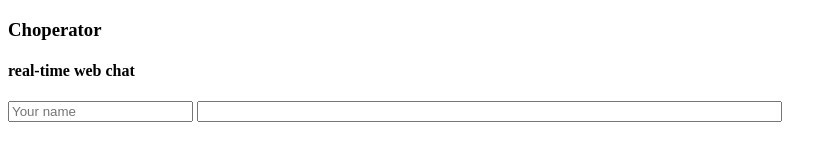
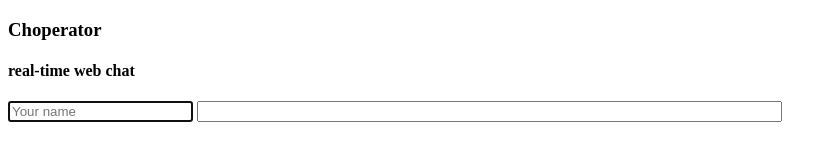
Before and after one commit to amcooper/choperator, a website: page index.html in a window 1280 px wide. Shown: the whole page, without its empty margins (0-837 px from the left). Drawn offline with Linux system fonts and the light colour scheme.

Commit message:
Autofocus

```diff
--- a/index.html
+++ b/index.html
@@ -19,7 +19,7 @@
         <div id="footer-spacer"></div>
       </div> <!-- container -->
       <div id="footer">
-        <input id="name_input" placeholder="Your name">
+        <input id="name_input" placeholder="Your name" autofocus>
         <input id="input_box" size="70">
       </div> <!-- footer -->
       <div id="user_list">
```
